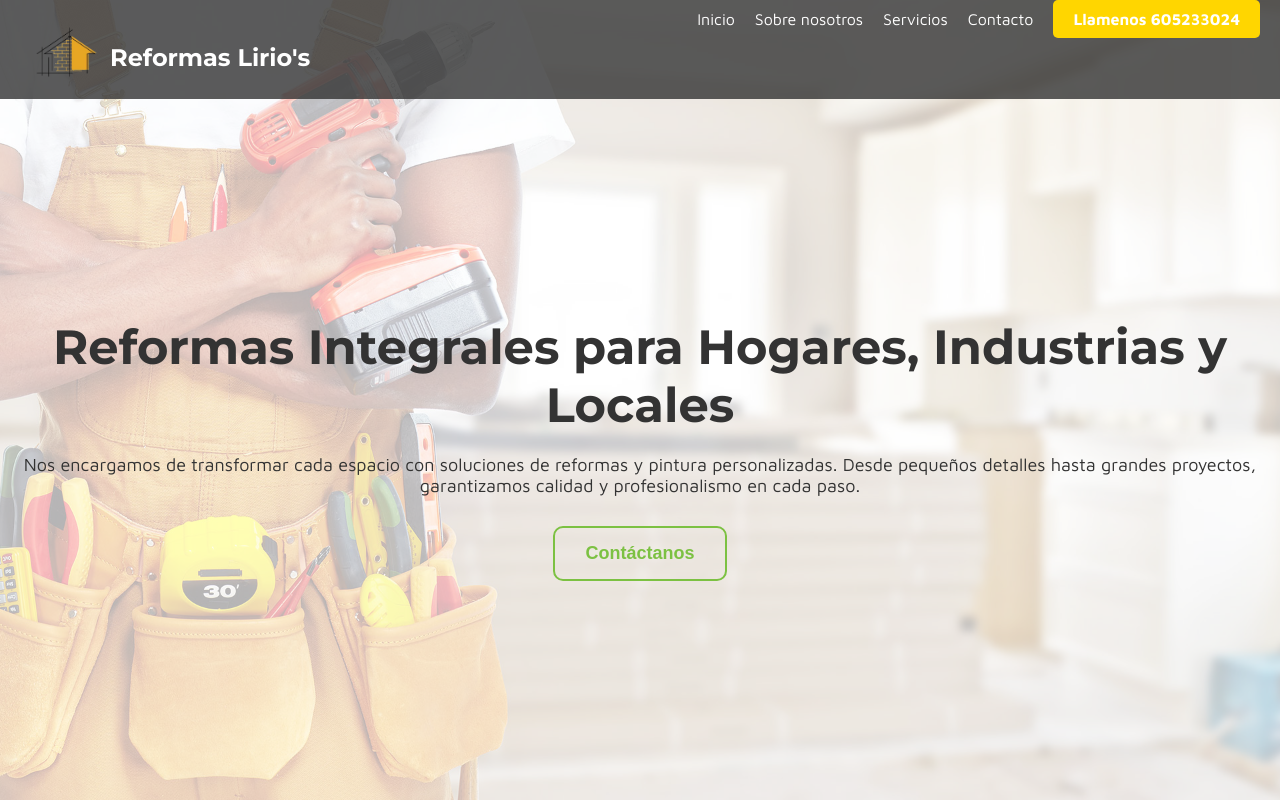
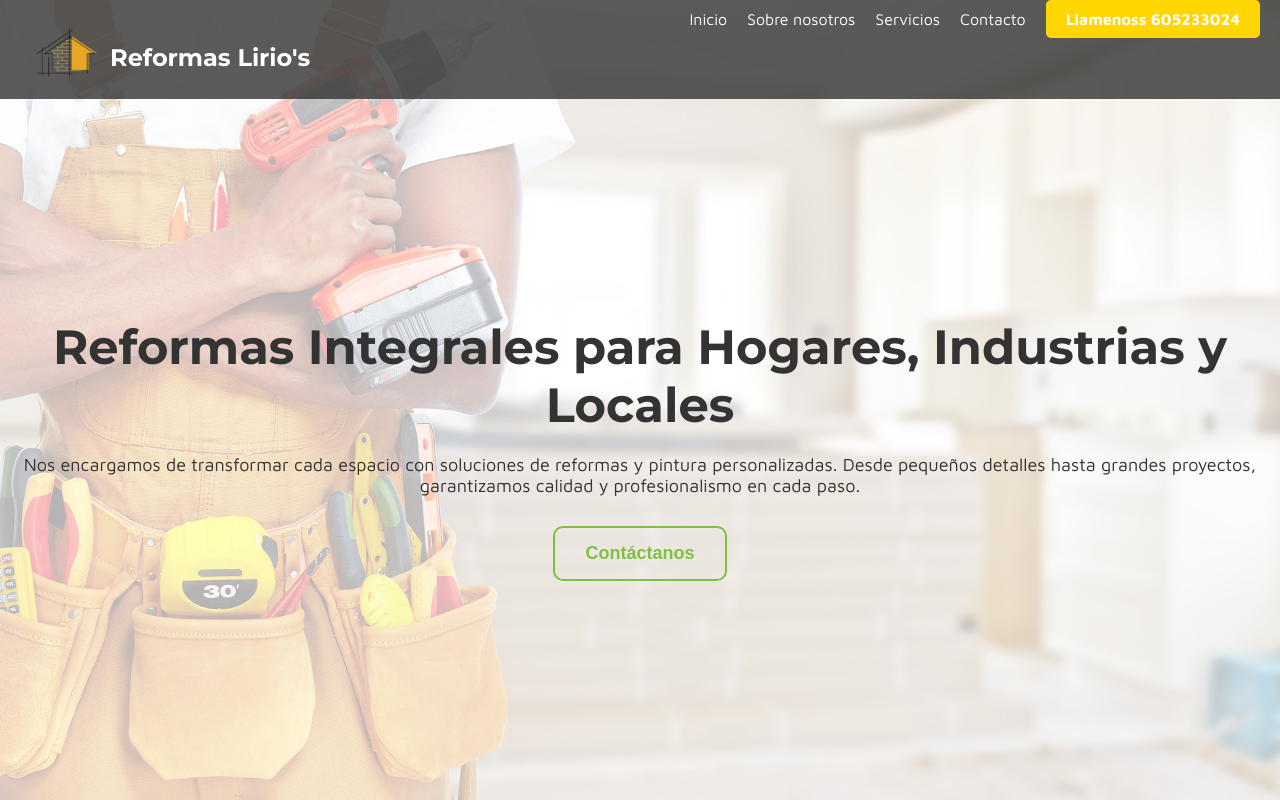
Before and after one commit to joanvasquez21/reformas-lirio, an Angular app: page / in a window 1280 px wide. Built offline with nearby package versions, Linux system fonts and the light colour scheme.

Commit message:
fix: header

```diff
--- a/src/app/header/header.component.html
+++ b/src/app/header/header.component.html
@@ -11,7 +11,7 @@
       <li><a href="#">Sobre nosotros</a></li>
       <li><a href="#">Servicios</a></li>
       <li><a href="#">Contacto</a></li>
-      <li><a href="tel:605233024" class="call-now">Llamenos 605233024</a></li>
+      <li><a href="tel:605233024" class="call-now">Llamenoss 605233024</a></li>
     </ul>
   </nav>
 
```
